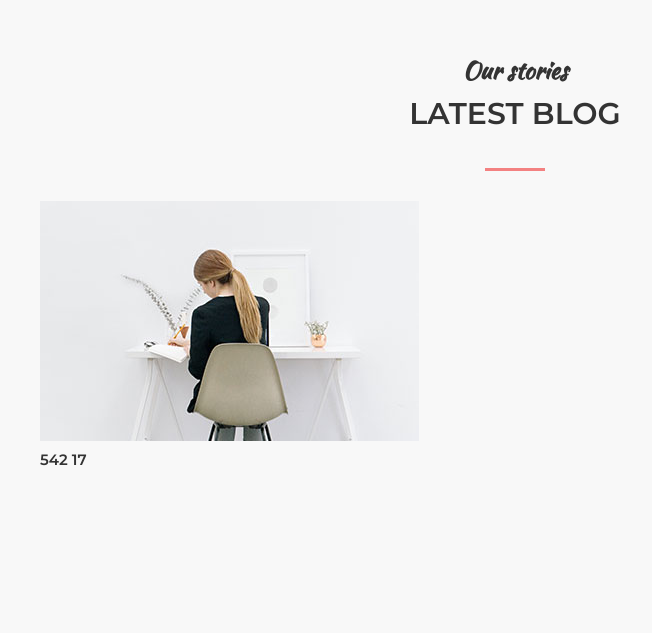
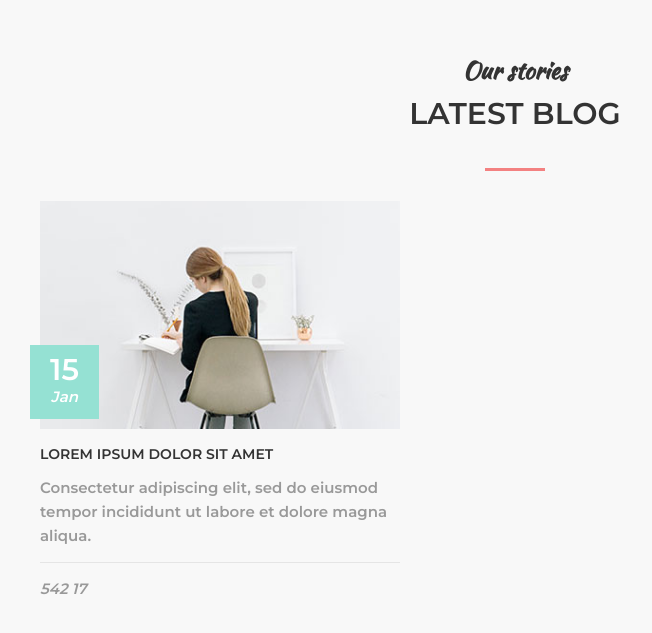
Before and after one commit to nadiiazimina/Mogo_2.0, a website built with Parcel: page index.html in a window 1280 px wide. Shown: the part 7426-8059 px from the top of the page, without its empty margins (0-652 px from the left). Built offline with nearby package versions, Linux system fonts and the light colour scheme.

Commit message:
css_changes

```diff
--- a/index.html
+++ b/index.html
@@ -590,16 +590,25 @@
             <div class="blog">
               <div class="blog_item">
                 <div class="blog_header">
-                  <img class="blog_photo"  src="src/111.jpg" alt="">
-                  <div class="blog_date" ></div>
+                  <a href="#">
+                    <img class="blog_photo"  src="src/111.jpg" alt="">
+                  </a>
+                  <div class="blog_date" >
+                    <div class="blog_date-day" >15</div>
+                    Jan
+                  </div>
                 </div>
                 <div class="blog_content">
-                  <div class="blog_title"></div>
-                  <div class="blog_text"></div>
+                  <div class="blog_title">
+                    <a href="#">Lorem ipsum dolor sit amet<a/>
+                  </div>
+                  <div class="blog_text">Consectetur adipiscing elit, sed do eiusmod tempor incididunt ut labore et dolore magna aliqua.</div>
                 </div>
                 <div class="blog_footer">
-                  <span>542</span>
-                  <span>17</span>
+                  <div class="blog_stat">
+                    <span class="blog_stat_item">542</span>
+                    <span class="blog_stat_item">17</span>
+                  </div>
                 </div>
               </div>
             </div>
--- a/src/styles.css
+++ b/src/styles.css
@@ -723,3 +723,84 @@ hr {
 
   background-color: #f38181;
 }
+
+/* Blog */
+
+.blog {
+  display: flex;
+}
+
+.blog_item {
+  width: 30%;
+}
+
+.blog_header {
+  margin-bottom: 14px;
+  position: relative;
+}
+
+.blog_photo {
+  display: block;
+  max-width: 100%;
+  height: auto;
+}
+
+.blog_date {
+  padding: 10px 20px;
+
+  background-color: #95e1d3;
+
+  font-style: italic;
+  font-size: 15px;
+  color: #fff;
+  font-weight: 300;
+  text-align: center;
+
+  position: absolute;
+  bottom: 10px;
+  left: -10px;
+  z-index: 1;
+}
+
+.blog_date-day {
+  font-size: 30px;
+  line-height: 1;
+  font-weight: 700;
+  font-style: normal;
+}
+
+.blog_content {
+  margin-bottom: 14px;
+}
+
+.blog_title {
+  margin-bottom: 10px;
+
+  font-size: 14px;
+  color: #333;
+  text-transform: uppercase;
+}
+
+.blog_title a {
+  color: inherit;
+  text-decoration: none;
+}
+
+.blog_title a:hover {
+  text-decoration: underline;
+}
+
+.blog_text {
+  font-size: 15px;
+  color: #999;
+}
+
+.blog_footer {
+  padding-top: 14px;
+  border-top: 1px solid #e5e5e5;
+
+  font-size: 15px;
+  font-weight: 300;
+  font-style: italic;
+  color: #999;
+}
```
